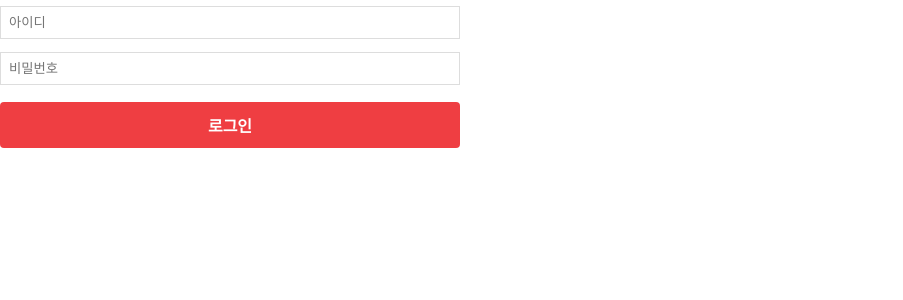
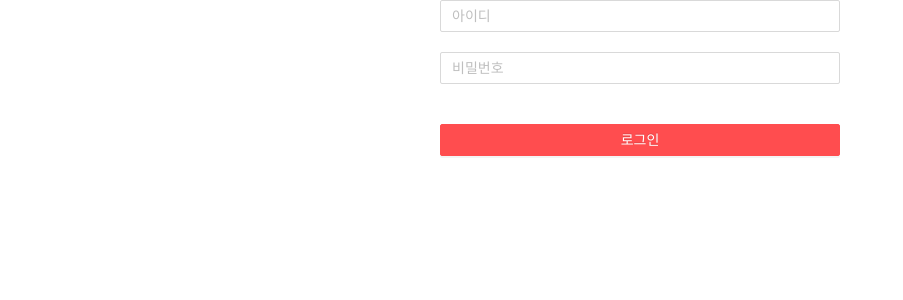
Before and after one commit to ProjectTeamPotato/frontend, a Next.js app: page /login in a window 1280 px wide. Shown: the top 300 px of the page, without its empty margins (0-903 px from the left). Built offline with nearby package versions, Linux system fonts and the light colour scheme.

Commit message:
Add input with antd

```diff
--- a/components/Input/index.tsx
+++ b/components/Input/index.tsx
@@ -1,13 +1,12 @@
-import { useState } from "react";
-import { Label, StyledInput } from "./styled";
+import { Input } from 'antd';
+import React from 'react';
 
-const Input = ({ placeholder, className, onChange }) => {
+const StyledInput = () => {
     return (
         <>
-            <Label for="name"></Label>
-            <StyledInput className={className} type="text" id="name" name="name" required minlength="4" maxlength="8" size="10" placeholder={placeholder} onChange={onChange}/>
+        <Input placeholder="Basic usageasd" />
         </>
     )
 }
 
-export default Input;
+export default StyledInput;
--- a/components/Login/index.tsx
+++ b/components/Login/index.tsx
@@ -1,30 +1,16 @@
-import { useEffect, useState } from "react";
-import Input from "../Input";
-import { LoginButton, Wrap } from "./styled";
+import { Input, Button } from 'antd';
+import React from 'react';
+import "antd/dist/antd.css";
+import { Wrap } from './styled';
+
 
 const Login = () => {
-    const [id, setId] = useState();
-    const [password, setPassword] = useState();
 
-    const isValidLogin = () => {
-        if (!id || !password) {
-            alert('fail');
-        }
-
-        alert('ok');
-    }
-
-    useEffect(() => {
-        console.log(id, password);
-    }, [id, password]);
-
-    return (
+   return (
         <Wrap>
-            <Input placeholder="아이디" onChange={(e) => setId(e.target.value)}/>
-            <Input placeholder="비밀번호" onChange={(e) => setPassword(e.target.value)}/>
-            <LoginButton onClick={ isValidLogin }>
-                로그인
-            </LoginButton>
+            <Input placeholder='아이디' style={{width: 400}}/>
+            <Input placeholder='비밀번호' style={{width: 400, marginTop: 20}}/>
+            <Button type="primary" danger style={{width: 400, marginTop: 40}}>로그인</Button>
         </Wrap>
     )
 }
--- a/components/Login/styled.ts
+++ b/components/Login/styled.ts
@@ -3,7 +3,7 @@ import styled from "styled-components";
 export const Wrap = styled.div`
     display: flex;
     flex-direction: column;
-    width: 460px;
+    align-items: center;
 `;
 
 
```
